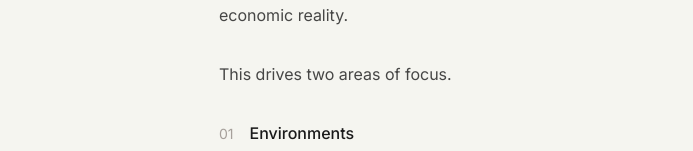
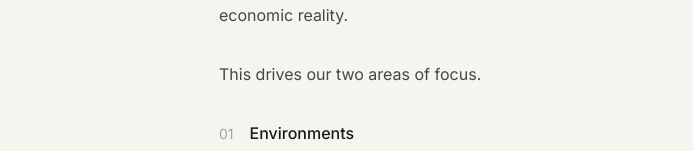
Before and after one commit to Human-Company/public-website, a Next.js app: page / in a window 1280 px wide. Shown: the part 351-502 px from the top of the page, without its empty margins (225-918 px from the left). Built offline with nearby package versions, Linux system fonts and the light colour scheme; a web font is replaced by a local one.

Commit message:
Update copy to "This drives our two areas of focus."

```diff
--- a/app/page.tsx
+++ b/app/page.tsx
@@ -23,7 +23,7 @@ export default function Home() {
               Progress in AI will come from encoding real work into environments where agents can learn. As models scale, humans remain responsible for defining the tasks, constraints, and ground truth that turn intelligence into economic reality.
             </p>
             <p>
-              This drives two areas of focus.
+              This drives our two areas of focus.
             </p>
 
             {/* Section 01 */}
```
